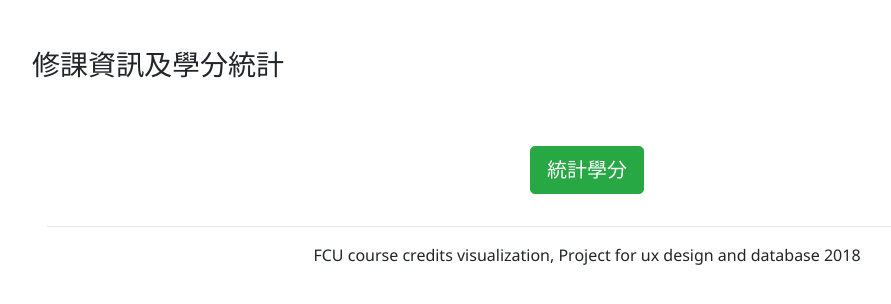
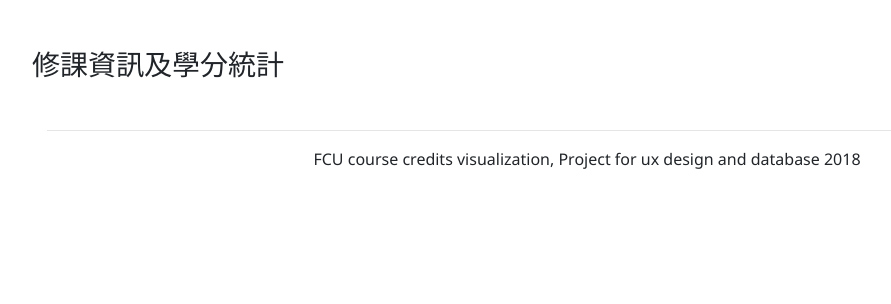
Before and after one commit to david90103/fcu-course-credit, a Flask app: template templates/nidresult.html in a window 1280 px wide. Shown: the top 304 px of the page, without its empty margins (53-944 px from the left). Run offline with Flask 2, Linux system fonts and the light colour scheme; the template is opened without the code that fills it, so the values that code supplies are empty.

```diff
--- /dev/null
+++ b/templates/error.html
@@ -0,0 +1,4 @@
+<script>
+    alert('帳號密碼錯誤，按下返回上一頁');
+    history.go(-1);
+</script>
--- a/templates/nidresult.html
+++ b/templates/nidresult.html
@@ -17,9 +17,6 @@
     </div>
   </div>
   {% endfor %}
-  <div class="row text-center">
-    <button class="btn btn-lg btn-success mx-auto m-3" id="chartBtn">統計學分</button>
-  </div>
 
 
 
```
